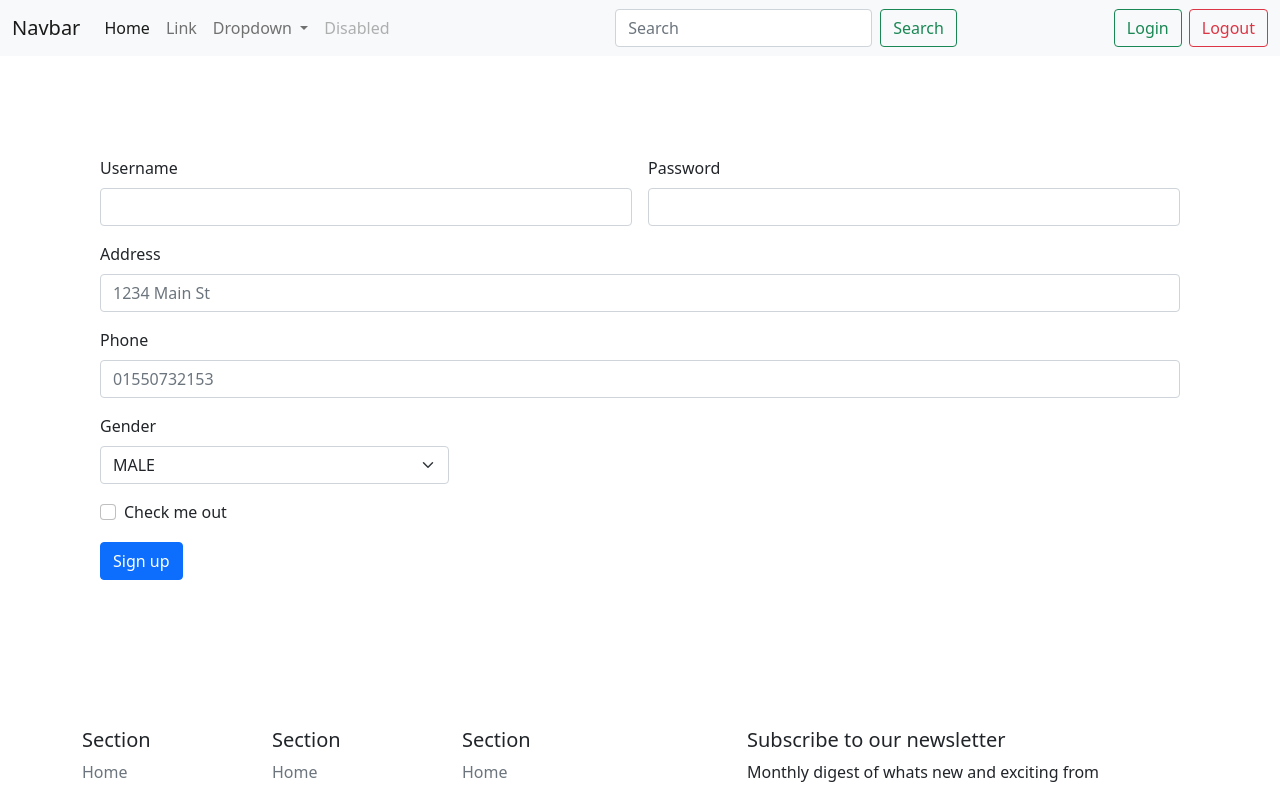
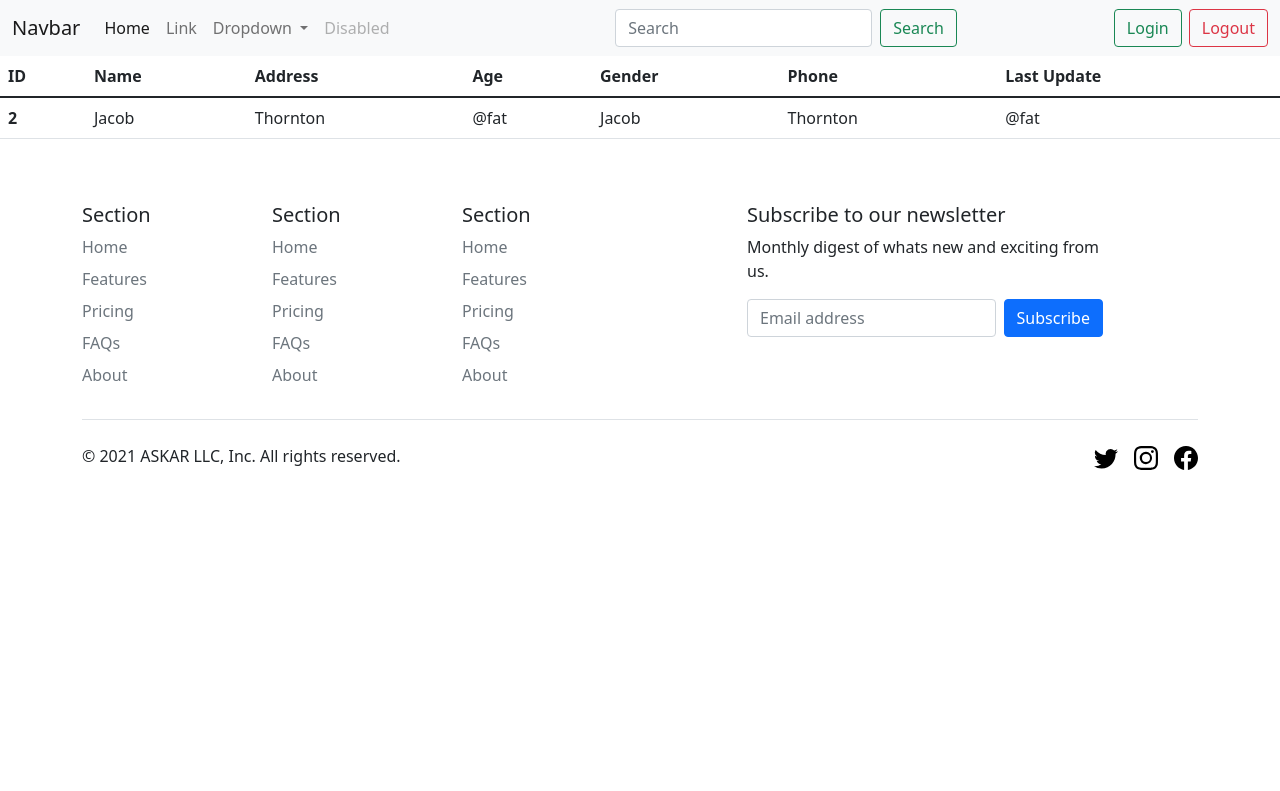
Before and after one commit to hassanemad15697/Employee-System, an Angular app in the folder FrontEnd/: page /employee in a window 1280 px wide. Shown: the top 791 px of the page. Built offline with nearby package versions, Linux system fonts and the light colour scheme.

Commit message:
adding employee content component

```diff
--- a/FrontEnd/src/app/app.component.html
+++ b/FrontEnd/src/app/app.component.html
@@ -1,3 +1,3 @@
 <app-header></app-header>
-<app-signup></app-signup>
+<app-employee-content></app-employee-content>
 <app-footer></app-footer>
--- a/FrontEnd/src/app/app.module.ts
+++ b/FrontEnd/src/app/app.module.ts
@@ -6,6 +6,7 @@ import { HeaderComponent } from './header/header.component';
 import { FooterComponent } from './footer/footer.component';
 import { SignupComponent } from './signup/signup.component';
 import { SigninComponent } from './signin/signin.component';
+import { EmployeeContentComponent } from './employee-content/employee-content.component';
 
 @NgModule({
   declarations: [
@@ -13,7 +14,8 @@ import { SigninComponent } from './signin/signin.component';
     HeaderComponent,
     FooterComponent,
     SignupComponent,
-    SigninComponent
+    SigninComponent,
+    EmployeeContentComponent
   ],
   imports: [
     BrowserModule
--- /dev/null
+++ b/FrontEnd/src/app/employee-content/employee-content.component.html
@@ -0,0 +1,27 @@
+<table class="table">
+  <thead>
+  <tr>
+    <th scope="col">ID</th>
+    <th scope="col">Name</th>
+    <th scope="col">Address</th>
+    <th scope="col">Age</th>
+    <th scope="col">Gender</th>
+    <th scope="col">Phone</th>
+    <th scope="col">Last Update</th>
+
+  </tr>
+  </thead>
+  <tbody>
+
+  <tr>
+    <th scope="row">2</th>
+    <td>Jacob</td>
+    <td>Thornton</td>
+    <td>@fat</td>
+    <td>Jacob</td>
+    <td>Thornton</td>
+    <td>@fat</td>
+  </tr>
+
+  </tbody>
+</table>
--- /dev/null
+++ b/FrontEnd/src/app/employee-content/employee-content.component.ts
@@ -0,0 +1,15 @@
+import { Component, OnInit } from '@angular/core';
+
+@Component({
+  selector: 'app-employee-content',
+  templateUrl: './employee-content.component.html',
+  styleUrls: ['./employee-content.component.css']
+})
+export class EmployeeContentComponent implements OnInit {
+
+  constructor() { }
+
+  ngOnInit(): void {
+  }
+
+}
```
Also changed, not shown: FrontEnd/src/app/employee-content/employee-content.component.css (added), 1 other file (tests, documents, lock files or other folders).
